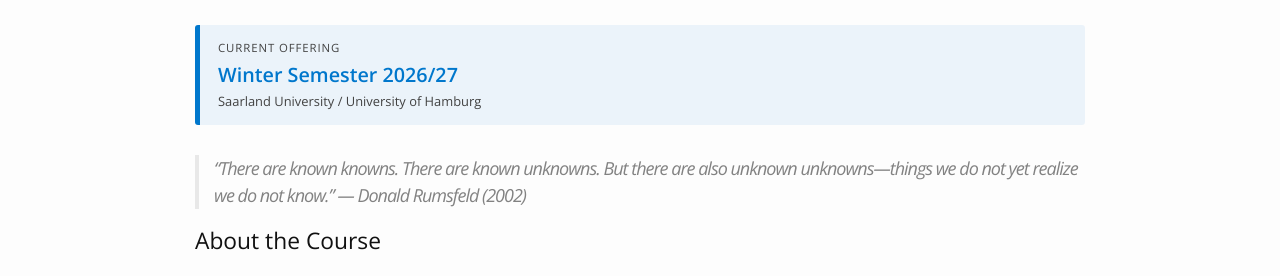
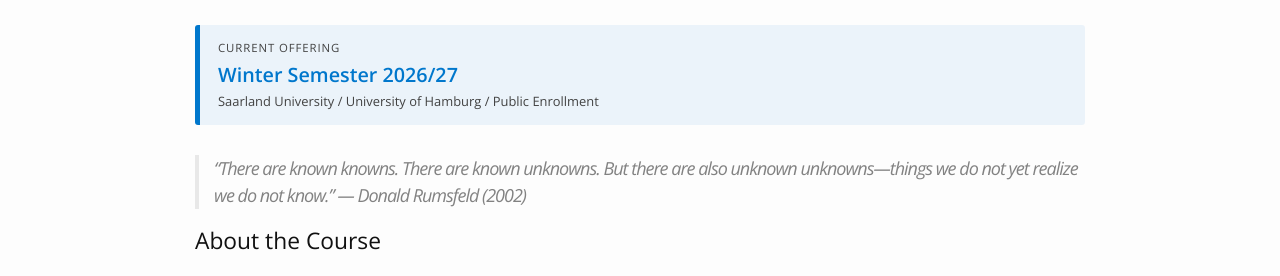
Before and after one commit to muandet-lab/ipml-course, a Jekyll site: the page built from index.md, in a window 1280 px wide and 1400 px high. Shown: the part 219-495 px from the top of the window. Built offline with Jekyll 4.4.1, drawn with Linux system fonts in a browser that asks for light colours; nearby versions of some CDN libraries; some of the changed text lies outside the part shown.

Commit message:
Update offerings.yml

```diff
--- a/_data/offerings.yml
+++ b/_data/offerings.yml
@@ -8,9 +8,9 @@
 - term: "Winter Semester 2026/27"
   path: "/2026-2027/"
   current: true
-  university: "Saarland University / University of Hamburg"
+  university: "Saarland University / University of Hamburg / Public Enrollment"
 
 - term: "Winter Semester 2025/26"
   path: "/2025-2026/"
   current: false
-  university: "University of Hamburg"
+  university: "University of Hamburg / Public Enrollment"
```
